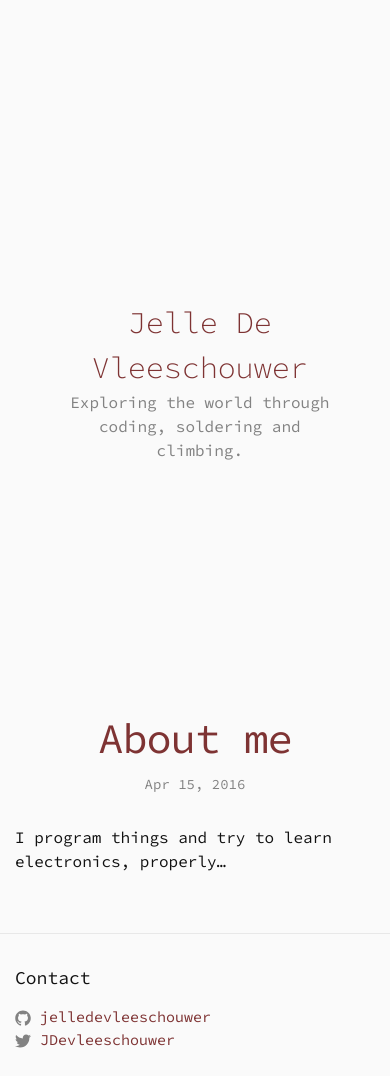
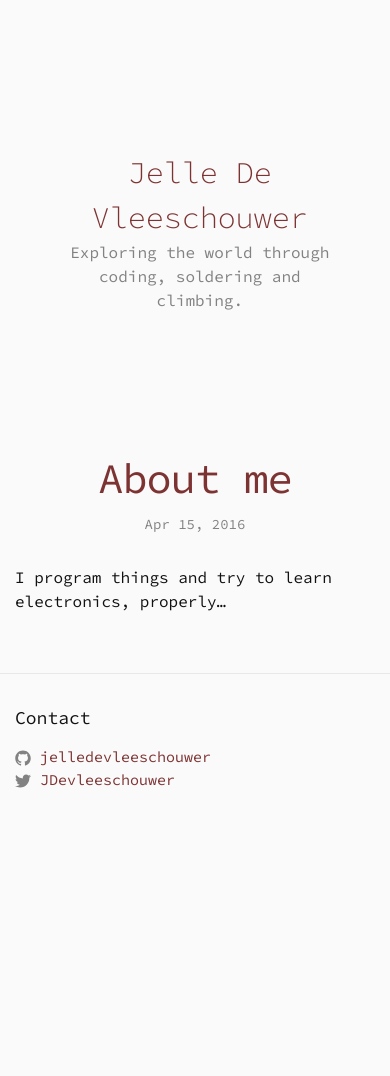
Before and after one commit to jelledevleeschouwer/jelledevleeschouwer.github.io, a Jekyll site: the page built from index.html, in a window 390 px wide. Built offline with Jekyll 4.4.1, drawn with Linux system fonts in a browser that asks for light colours; after the commit the page ends 900 px from its top, so only the background shows below that.

Commit message:
Smaller header on mobile devices

```diff
--- a/_sass/_layout.scss
+++ b/_sass/_layout.scss
@@ -5,6 +5,20 @@
 .header {
     margin:300px 20px 210px;
     text-align: center;
+}
+
+@include media-query($on-laptop) {
+    .header {
+        margin-top: 300px;
+        margin-bottom: 210px;
+    }
+}
+
+@include media-query($on-palm) {
+    .header {
+        margin-top: 150px;
+        margin-bottom: 100px;
+    }
 }
 
 .header:before {
```
Also changed, not shown: 1 other file.
